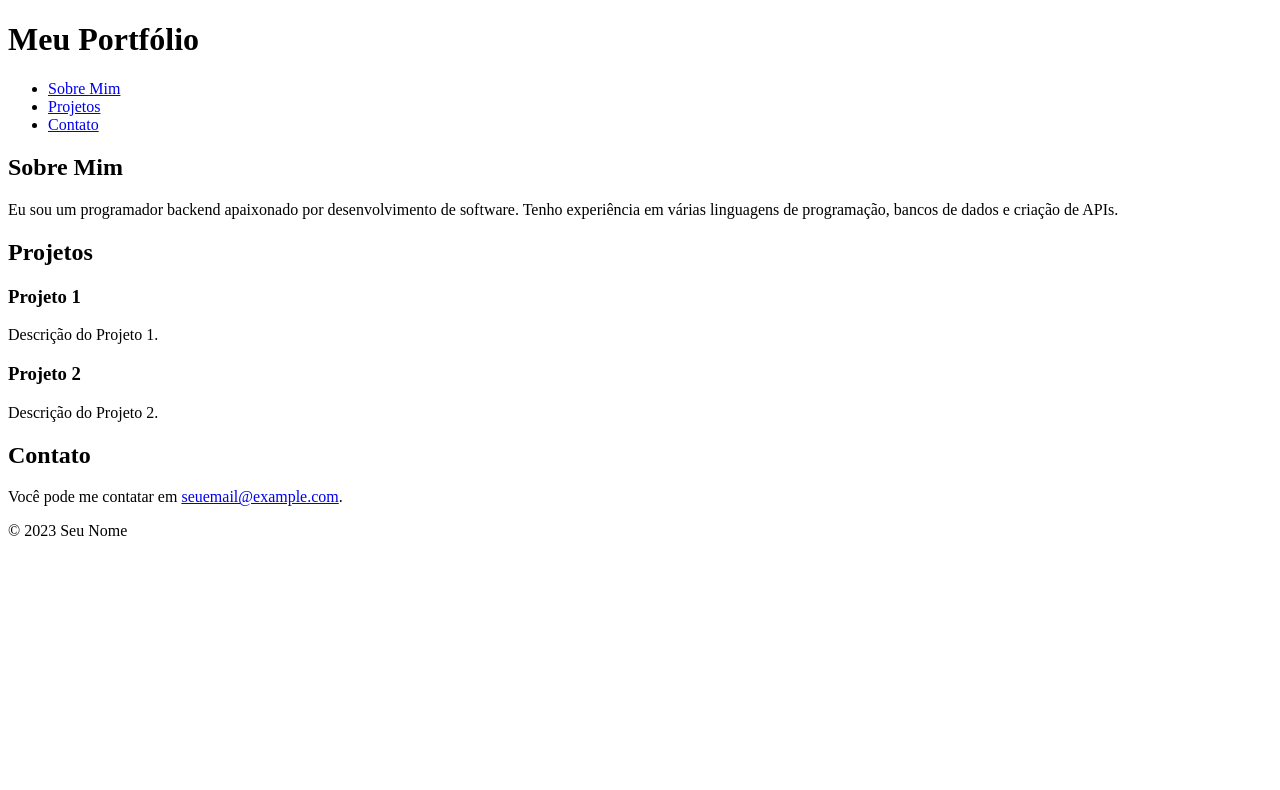
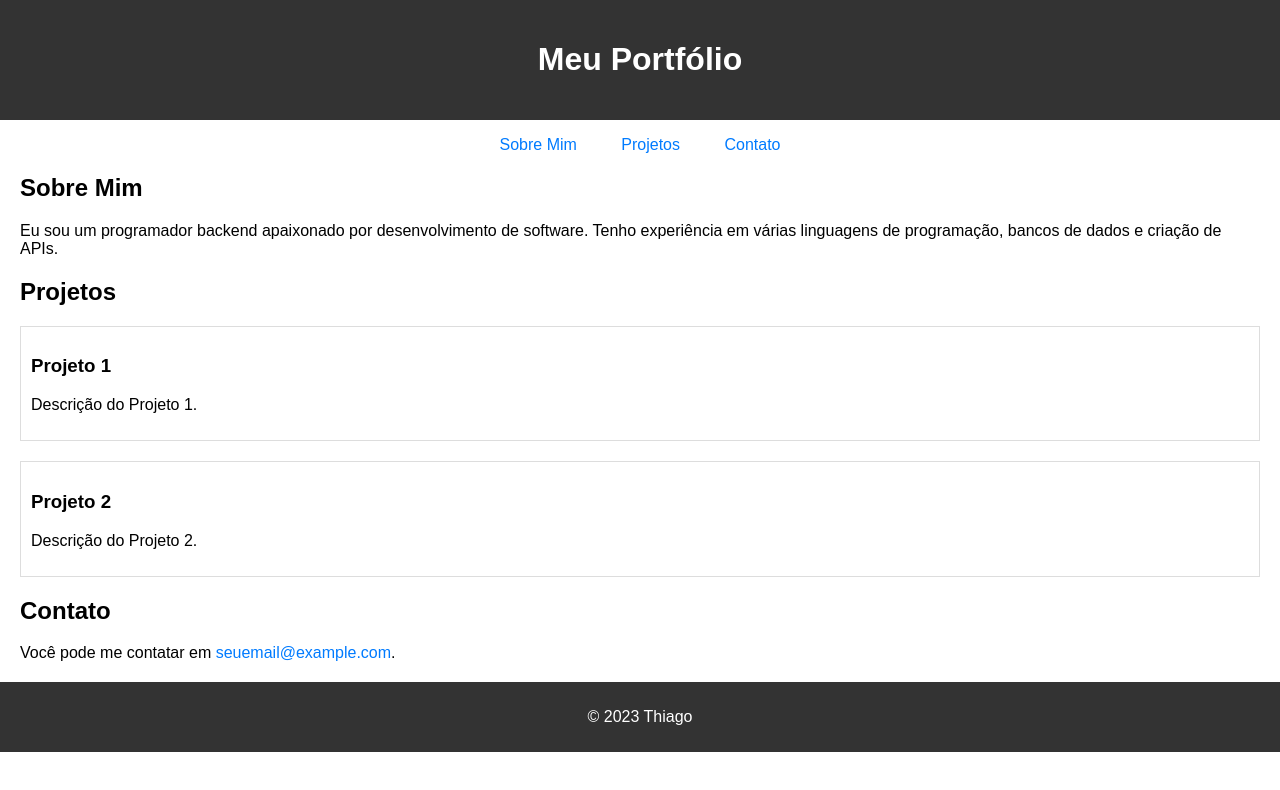
Before and after one commit to ThiagoNogueir/ThiagoNogueir.github.io, a plain HTML site: page index.html in a window 1280 px wide. Drawn offline with Linux system fonts and the light colour scheme; a script that the page names is missing.

Commit message:
Changing style.css

```diff
--- a/index.html
+++ b/index.html
@@ -38,7 +38,7 @@
         <p>Você pode me contatar em <a href="mailto:seuemail@example.com">seuemail@example.com</a>.</p>
     </section>
     <footer>
-        <p>&copy; 2023 Seu Nome</p>
+        <p>&copy; 2023 Thiago</p>
     </footer>
     <script src="script.js"></script>
 </body>
--- a/style.css
+++ b/style.css
@@ -0,0 +1,67 @@
+/* Estilos gerais */
+body {
+    font-family: Arial, sans-serif;
+    margin: 0;
+    padding: 0;
+}
+
+header {
+    background-color: #333;
+    color: #fff;
+    text-align: center;
+    padding: 20px;
+}
+
+nav ul {
+    list-style-type: none;
+    text-align: center;
+    padding: 0;
+}
+
+nav li {
+    display: inline;
+    margin: 0 20px;
+}
+
+section {
+    margin: 20px;
+}
+
+/* Estilos para a seção de projetos */
+.projeto {
+    border: 1px solid #ddd;
+    padding: 10px;
+    margin-bottom: 20px;
+}
+
+/* Estilos para o rodapé */
+footer {
+    background-color: #333;
+    color: #fff;
+    text-align: center;
+    padding: 10px;
+}
+
+/* Estilos para links */
+a {
+    color: #007bff;
+    text-decoration: none;
+}
+
+a:hover {
+    text-decoration: underline;
+}
+
+/* Estilos para botões */
+button {
+    background-color: #007bff;
+    color: #fff;
+    padding: 10px 20px;
+    border: none;
+    cursor: pointer;
+    transition: background-color 0.3s ease;
+}
+
+button:hover {
+    background-color: #0056b3;
+}
```
